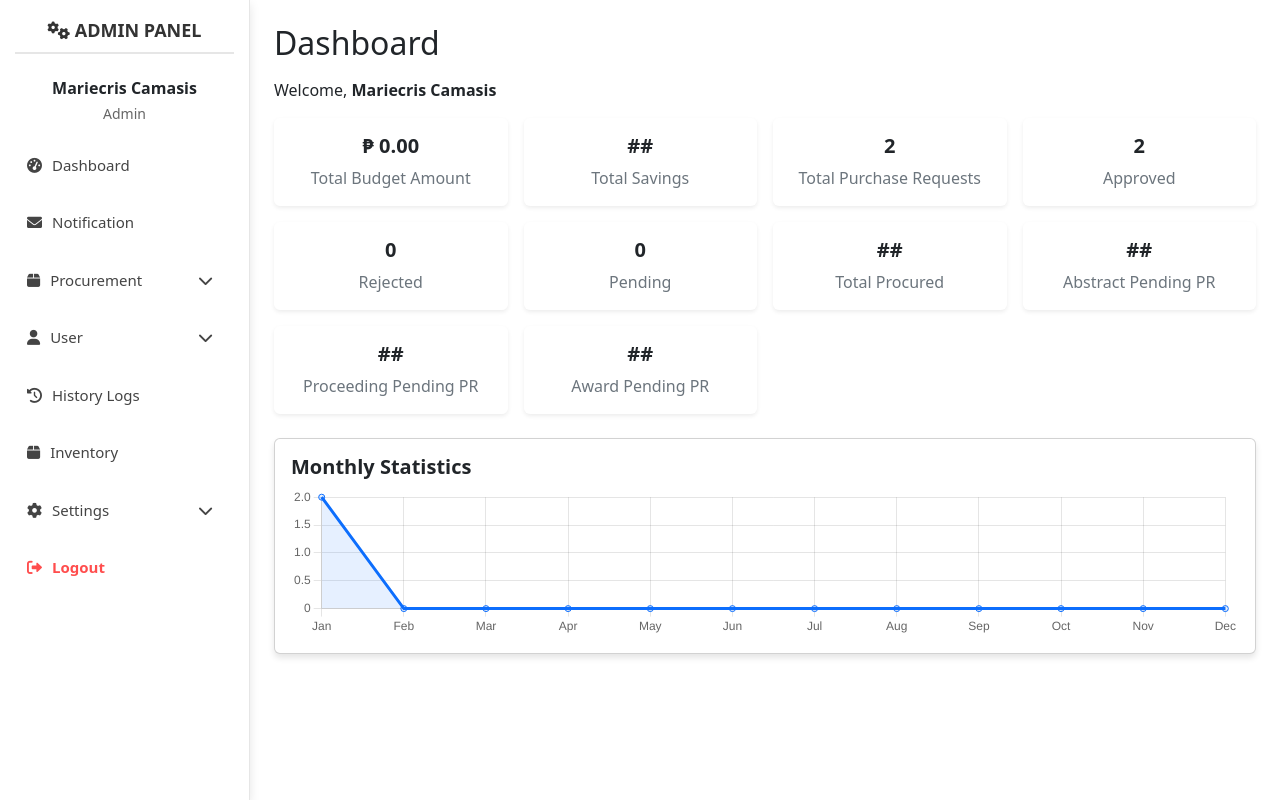
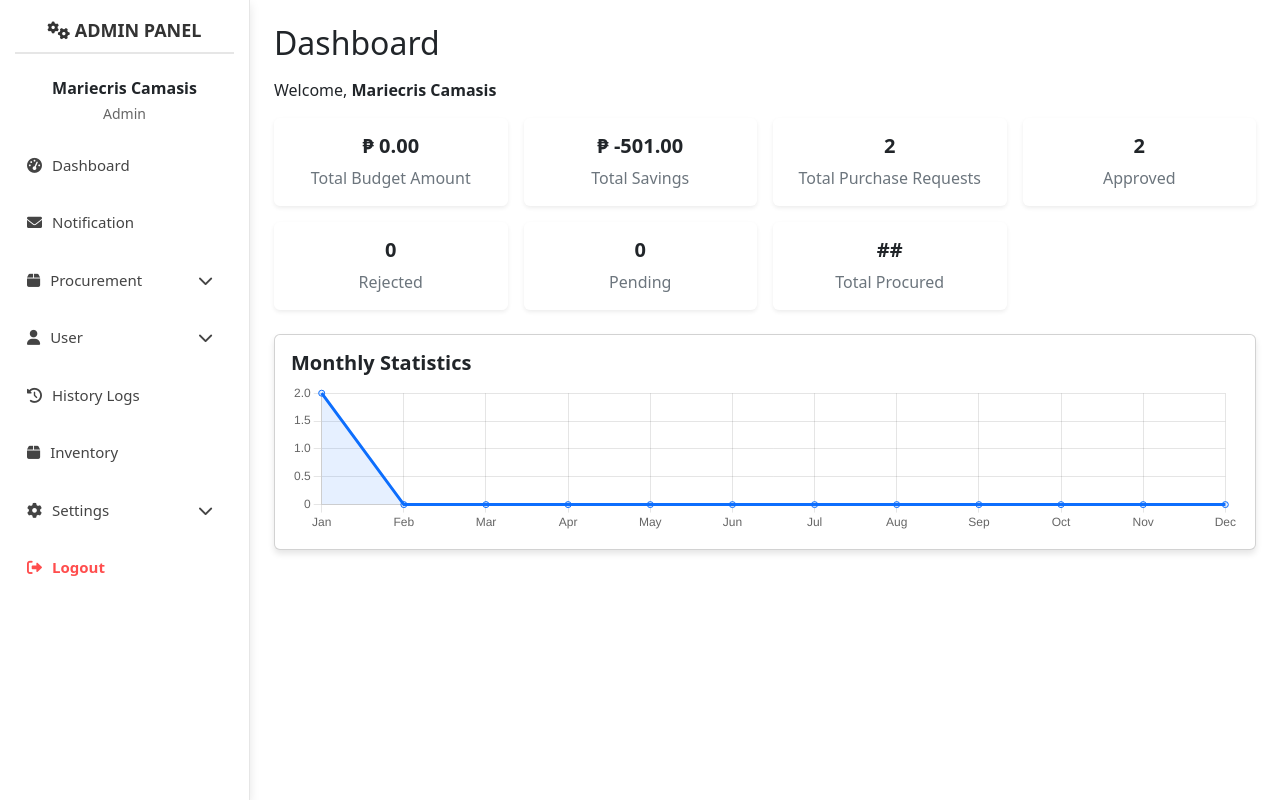
Before and after one commit to garquiza/rqst, a PHP site: page /rqst/admin/dashboard.php in a window 1280 px wide. Run offline with PHP 8.4, Linux system fonts and the light colour scheme; a user stored in the database is signed in; data comes from the database, SQL or seed files in the repository; some libraries are stand-ins or nearby versions.

Commit message:
update dashboard

```diff
--- a/admin/dashboard.php
+++ b/admin/dashboard.php
@@ -21,6 +21,12 @@ $query = "SELECT amount FROM budget_amount ORDER BY created_at DESC LIMIT 1";
 $stmt = $pdo->prepare($query);
 $stmt->execute();
 $latestBudget = $stmt->fetch(PDO::FETCH_ASSOC)['amount'] ?? 0;
+
+// Fetch the latest total savings amount from the fund table
+$query = "SELECT savings FROM fund";
+$stmt = $pdo->prepare($query);
+$stmt->execute();
+$latestSavings = $stmt->fetch(PDO::FETCH_ASSOC)['savings'] ?? 0;
 
 
 $query = "SELECT status, COUNT(*) as count FROM purchase_requests GROUP BY status";
@@ -117,7 +123,6 @@ foreach ($monthlyResults as $row) {
             <!-- Card Grid -->
             <div class="row row-cols-2 row-cols-md-4 g-3">
                 <!-- Total Budget Cost Card -->
-
                 <div class="col">
                     <a href="total_budget_cost.php" class="text-decoration-none">
                         <div class="card text-center border-0 shadow-sm">
@@ -134,7 +139,8 @@ foreach ($monthlyResults as $row) {
                     <a href="total_savings.php" class="text-decoration-none">
                         <div class="card text-center border-0 shadow-sm">
                             <div class="card-body">
-                                <h5 class="card-title">##</h5>
+                                <h5 class="card-title">₱ <?php echo number_format($latestSavings, 2); ?>
+                                </h5>
                                 <p class="card-text">Total Savings</p>
                             </div>
                         </div>
@@ -185,30 +191,6 @@ foreach ($monthlyResults as $row) {
                         <div class="card-body">
                             <h5 class="card-title">##</h5>
                             <p class="card-text">Total Procured</p>
-                        </div>
-                    </div>
-                </div>
-                <div class="col">
-                    <div class="card text-center border-0 shadow-sm">
-                        <div class="card-body">
-                            <h5 class="card-title">##</h5>
-                            <p class="card-text">Abstract Pending PR</p>
-                        </div>
-                    </div>
-                </div>
-                <div class="col">
-                    <div class="card text-center border-0 shadow-sm">
-                        <div class="card-body">
-                            <h5 class="card-title">##</h5>
-                            <p class="card-text">Proceeding Pending PR</p>
-                        </div>
-                    </div>
-                </div>
-                <div class="col">
-                    <div class="card text-center border-0 shadow-sm">
-                        <div class="card-body">
-                            <h5 class="card-title">##</h5>
-                            <p class="card-text">Award Pending PR</p>
                         </div>
                     </div>
                 </div>
--- a/bac/total_savings.php
+++ b/bac/total_savings.php
@@ -1,5 +1,3 @@
-93% of storage used … If you run out of space, you can't save to Drive or use Gmail. Get 100 GB of storage for ₱89.00 ₱0 for 1 month.
-total_savings.php
 <?php
 session_start();
 
--- a/budget/total_savings.php
+++ b/budget/total_savings.php
@@ -1,5 +1,3 @@
-93% of storage used … If you run out of space, you can't save to Drive or use Gmail. Get 100 GB of storage for ₱89.00 ₱0 for 1 month.
-total_savings.php
 <?php
 session_start();
 
```
Also changed, not shown: bac/dashboard.php (+17 -27 lines).
